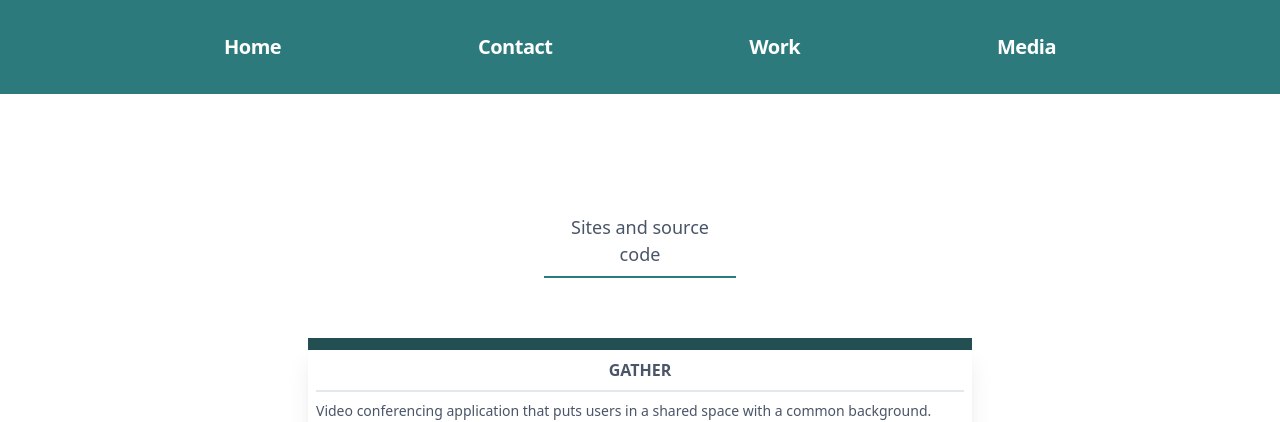
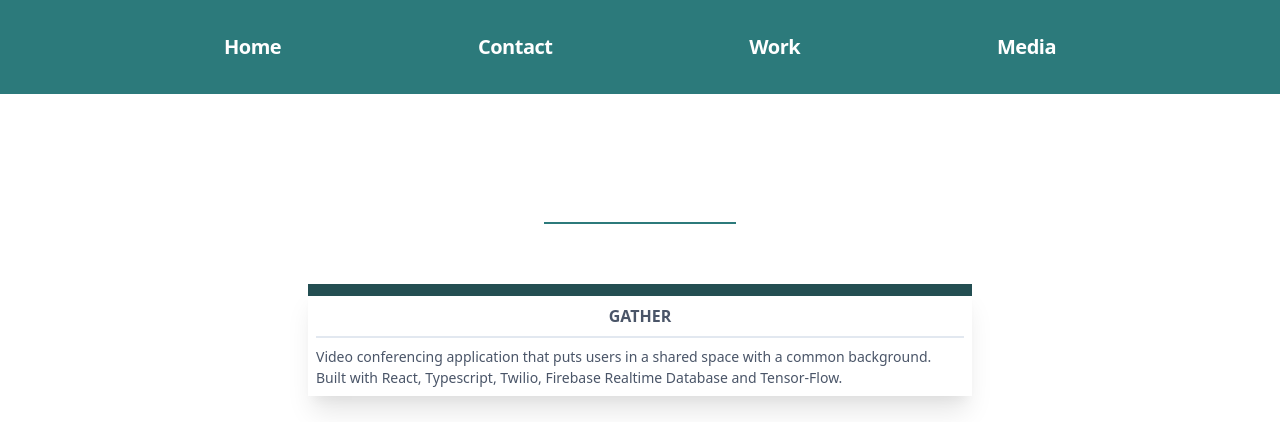
Before and after one commit to kevinfergus/tailwind-portfolio, a Gatsby site: page /work in a window 1280 px wide. Shown: the top 422 px of the page. Built offline with nearby package versions, Linux system fonts and the light colour scheme; Gatsby itself is replaced by a stand-in of ours; some icons are missing.

```diff
--- a/src/pages/work.js
+++ b/src/pages/work.js
@@ -13,7 +13,7 @@
 		<Layout>
 			<div className="w-full p-6 bg-white">
 				<div className="w-48 mx-auto pt-6 border-b-2 border-teal-700 text-center text-2xl text-blue-700">
-					<div className="p-2 text-center text-lg text-gray-700">Sites and source code</div>
+					<div className="p-2 text-center text-lg text-gray-700" />
 				</div>
 
 				<section className="flex flex-col items-center md:flex-row">
```
Also changed, not shown: src/images/gather.png, src/images/gathersafety.png (added), src/images/gracechopper.png, src/images/hottake.png, src/images/hottake1.png (added), src/images/linkedIn.png, src/images/linkedIn2.png (added), src/images/linkedInsafety.png (added).
